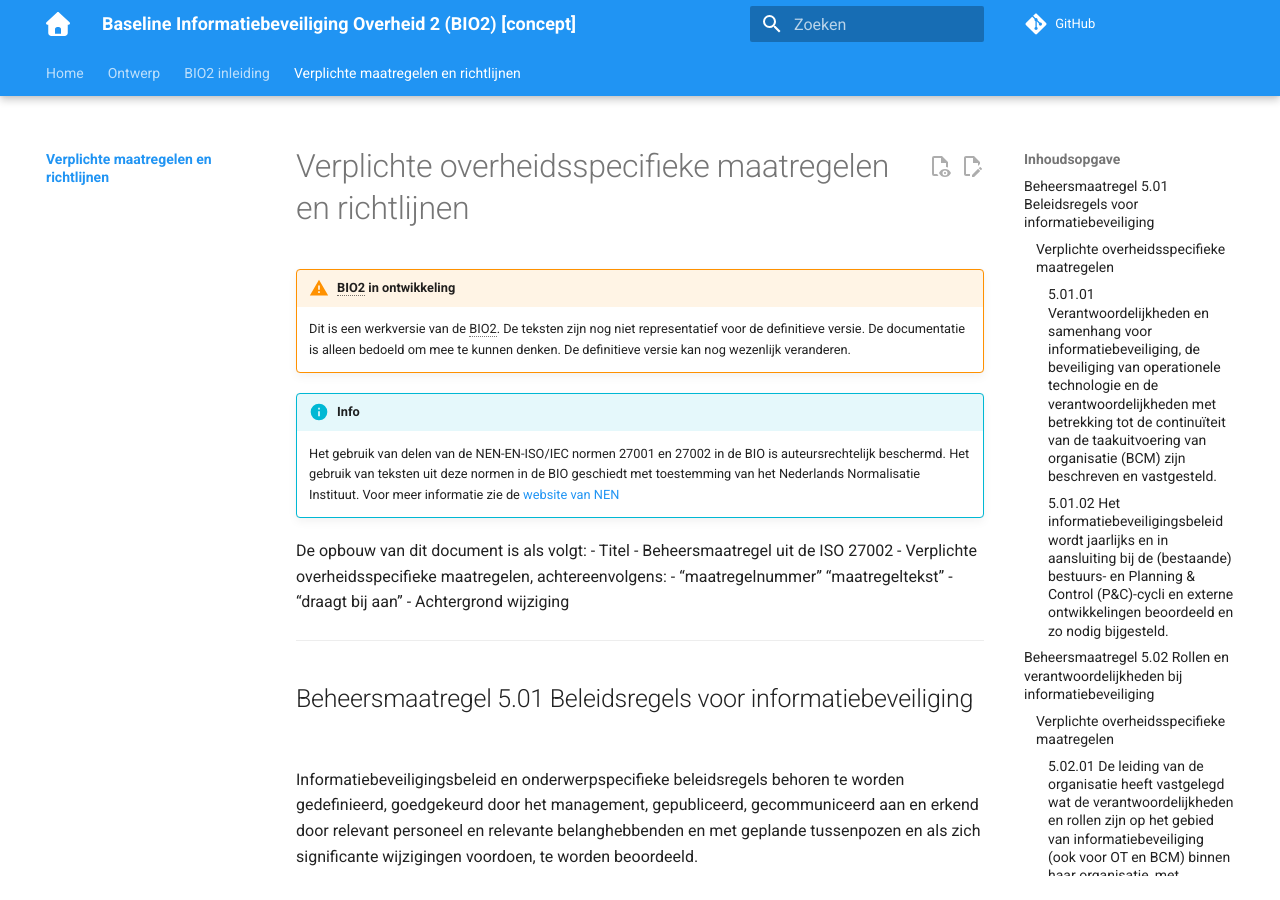
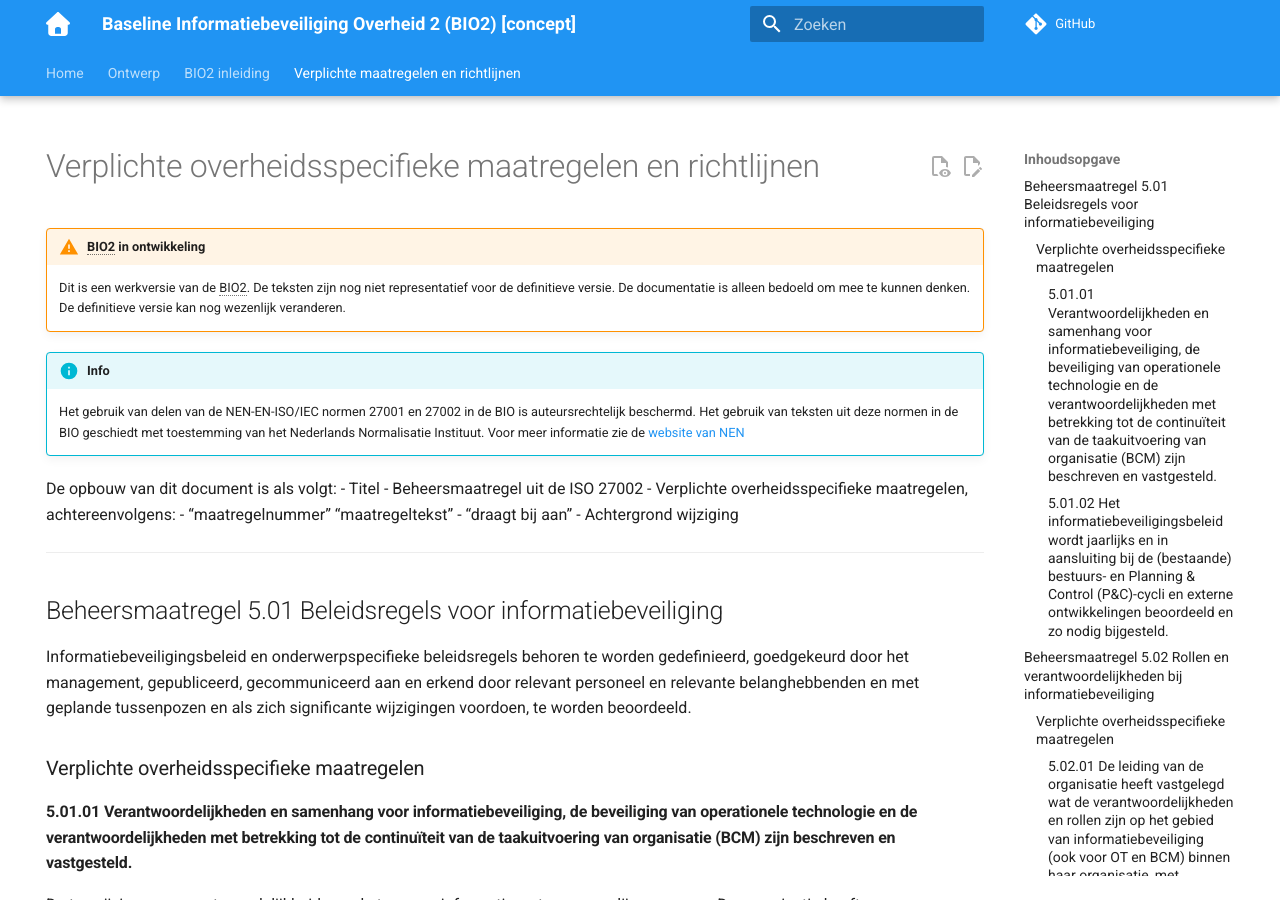
Before and after one commit to MinBZK/Baseline-Informatiebeveiliging-Overheid, an MkDocs documentation site: the page built from docs/maatregelen/index.md, in a window 1280 px wide and 900 px high. Built offline with MkDocs 1.6.1 and Material for MkDocs 9.7.7, drawn with Linux system fonts in a browser that asks for light colours; comment, search, counter and statistics services are not loaded; part of the change alters nothing that is shown.

```diff
--- a/docs/maatregelen/index.md
+++ b/docs/maatregelen/index.md
@@ -1,6 +1,8 @@
 ---
 title: Verplichte maatregelen en richtlijnen
 summary: De verplichte maatregelen en richtlijnen voor overheden uit de BIO2
+hide:
+  - navigation
 ---
 
 # Verplichte overheidsspecifieke maatregelen en richtlijnen
```
